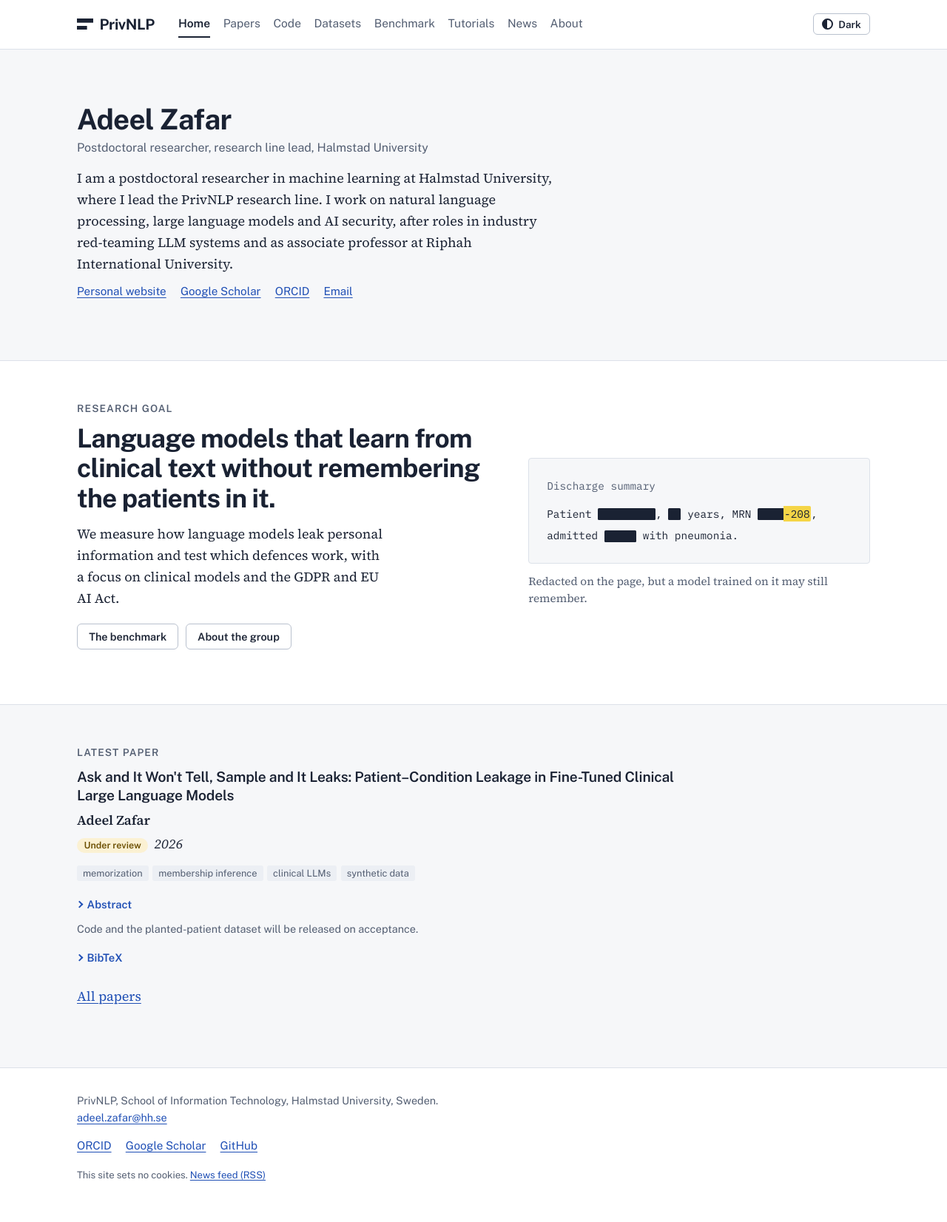
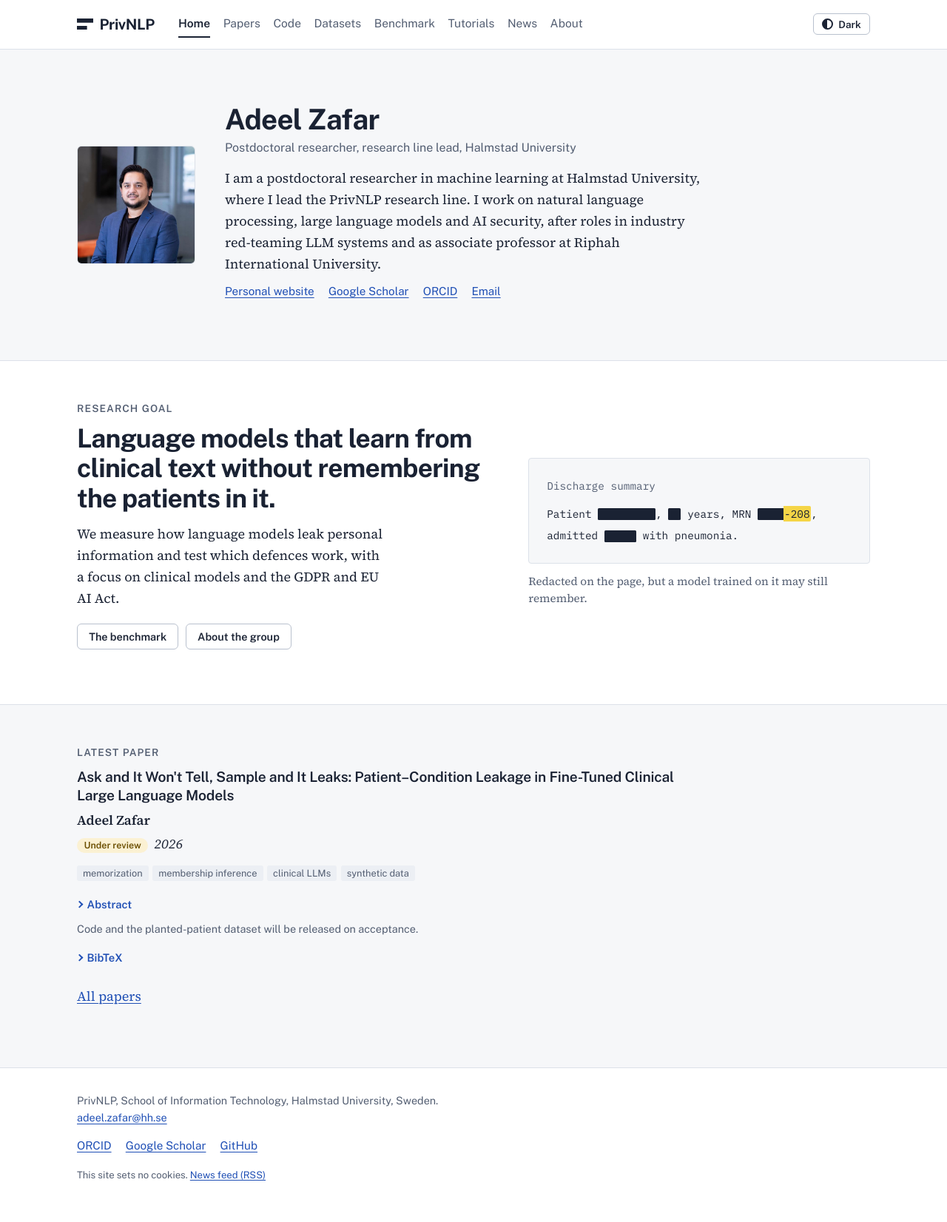
Before and after one commit to Adeelzafar/privnlp, a Jekyll site: the page built from index.html, in a window 1280 px wide. Shown: the whole page at 74% size. Built offline with Jekyll 4.4.1, drawn with Linux system fonts in a browser that asks for light colours.

Commit message:
Update team.yml

```diff
--- a/_data/team.yml
+++ b/_data/team.yml
@@ -4,7 +4,7 @@
   role: Postdoctoral researcher, research line lead
   affiliation: Halmstad University
   url: https://adeelzafar.github.io
-  photo: /assets/img/adeel-zafar.jpg   # upload a square photo with exactly this name
+  photo: /assets/img/adeel-zafar.jpeg   # upload a square photo with exactly this name
   home: true                           # show this person on the home page
   bio: |                               # keep it short: shown at the top of the home page
     I am a postdoctoral researcher in machine learning at Halmstad University,
```
